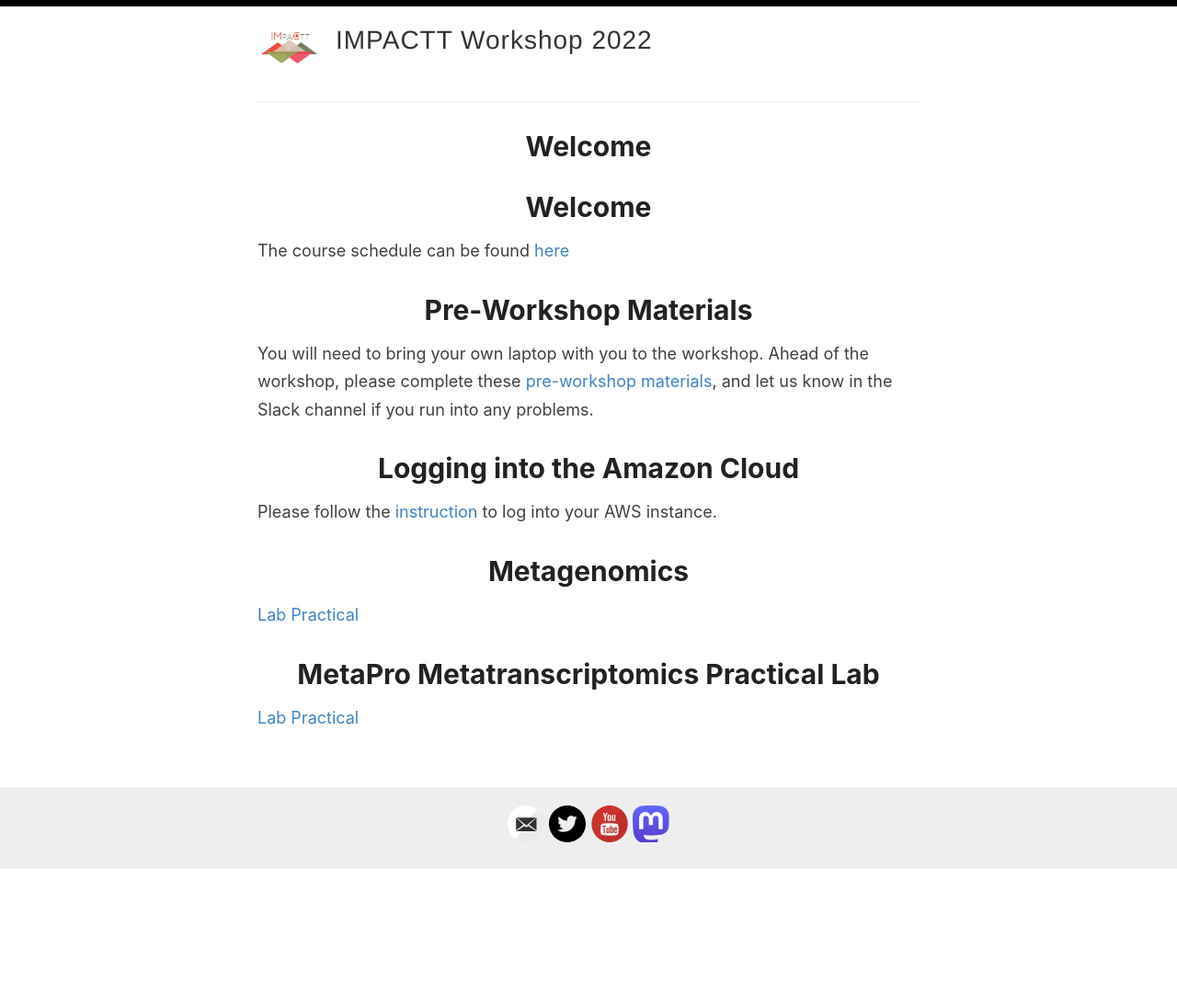
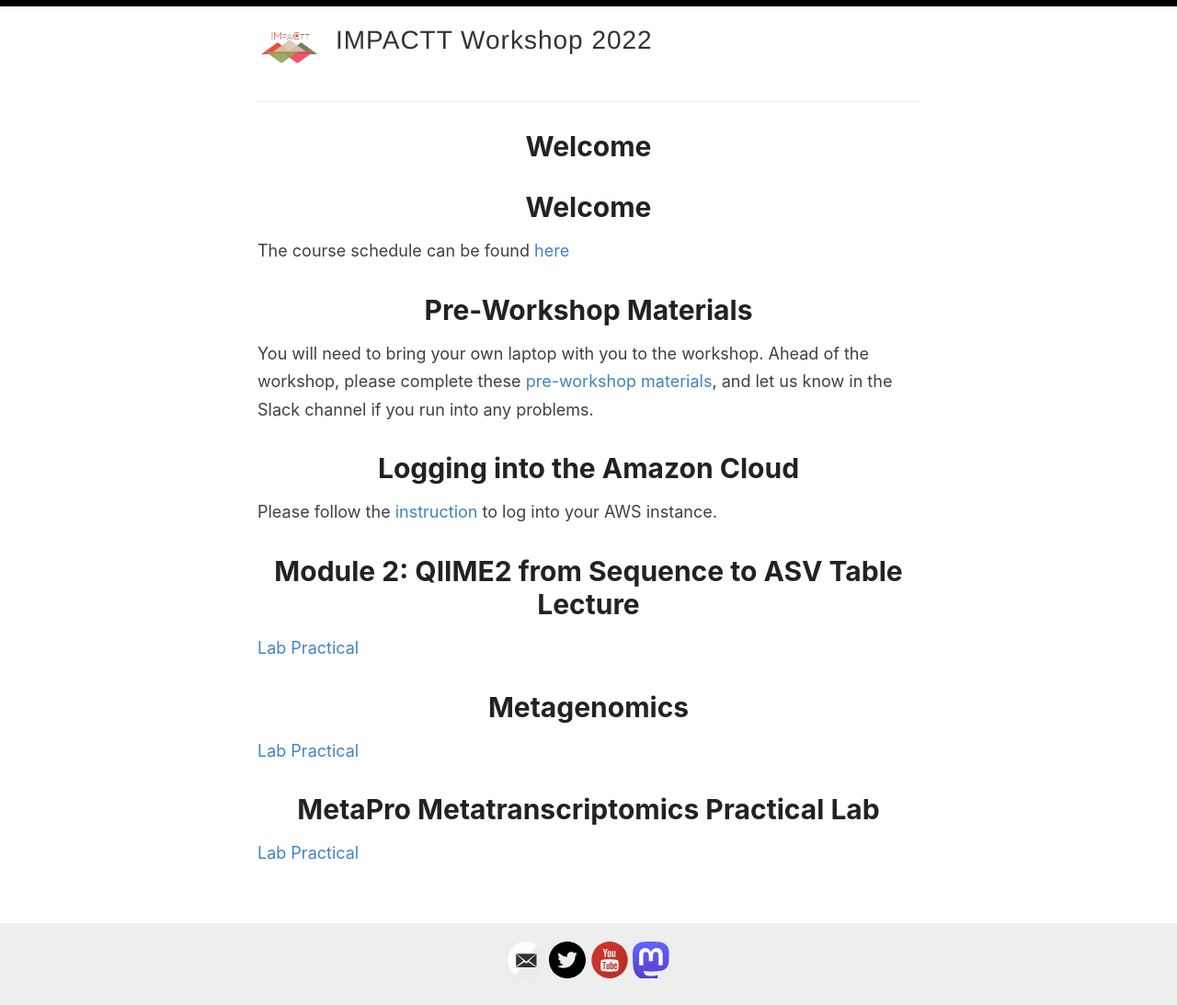
Before and after one commit to bioinformaticsdotca/MIC_2022, a Jekyll site: the page built from index.md, in a window 1280 px wide. Shown: the whole page at 92% size. Built offline with Jekyll 4.4.1, drawn with Linux system fonts in a browser that asks for light colours; our own code applies the rules of GitHub Pages for plain Markdown files; before the commit the page ends 946 px from its top, so only the background shows below that.

Commit message:
Update index.md

```diff
--- a/index.md
+++ b/index.md
@@ -8,6 +8,9 @@ You will need to bring your own laptop with you to the workshop. Ahead of the wo
 # Logging into the Amazon Cloud
 Please follow the [instruction](/MIC_2022/Logging%20into%20AWS) to log into your AWS instance.
 
+# Module 2: QIIME2 from Sequence to ASV Table Lecture
+[Lab Practical](https://bioinformaticsdotca.github.io/MIC_2022/Module2_DAY1_Tutorial/)
+
 # Metagenomics
 [Lab Practical](https://github.com/LangilleLab/microbiome_helper/wiki/Metagenomics-(IMPACTT-December-2022))
 
```
